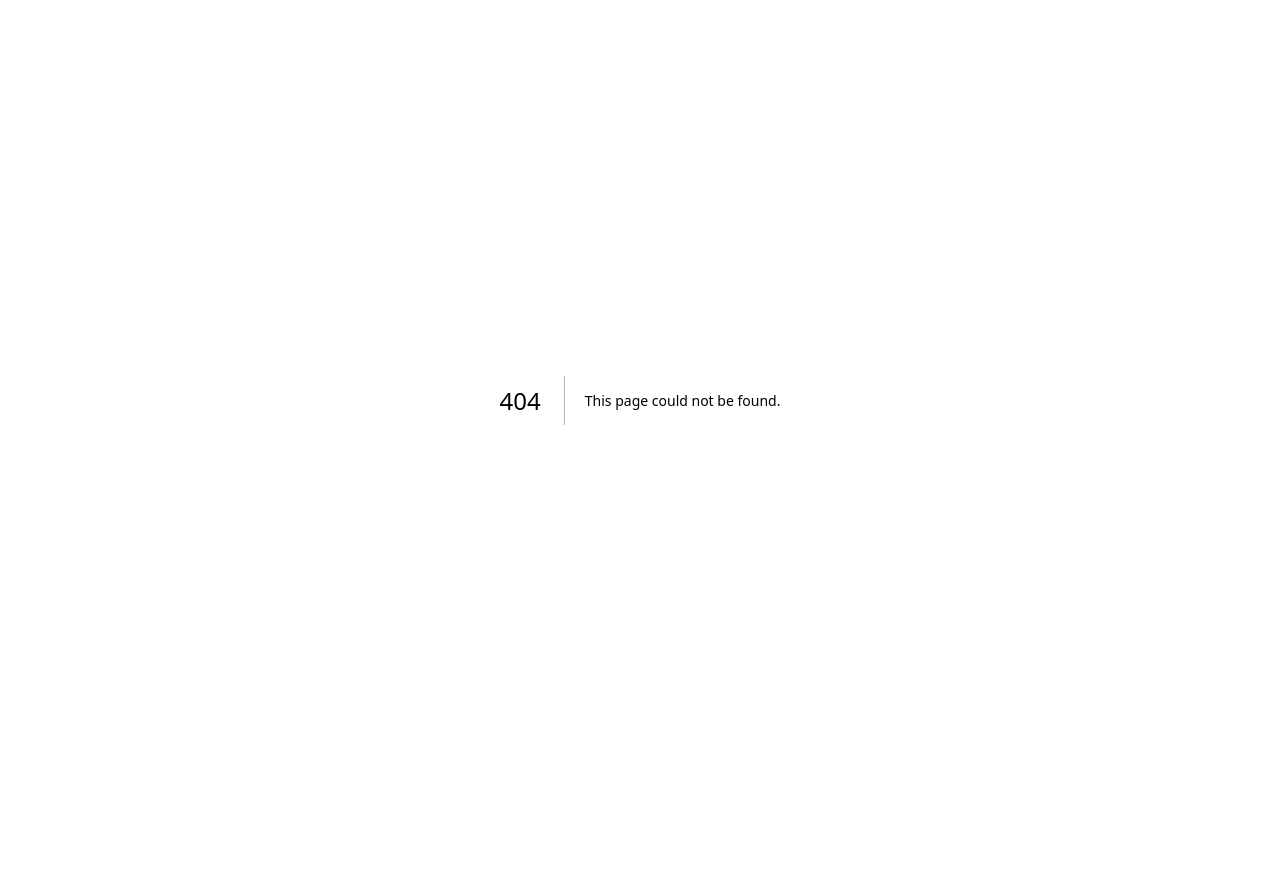
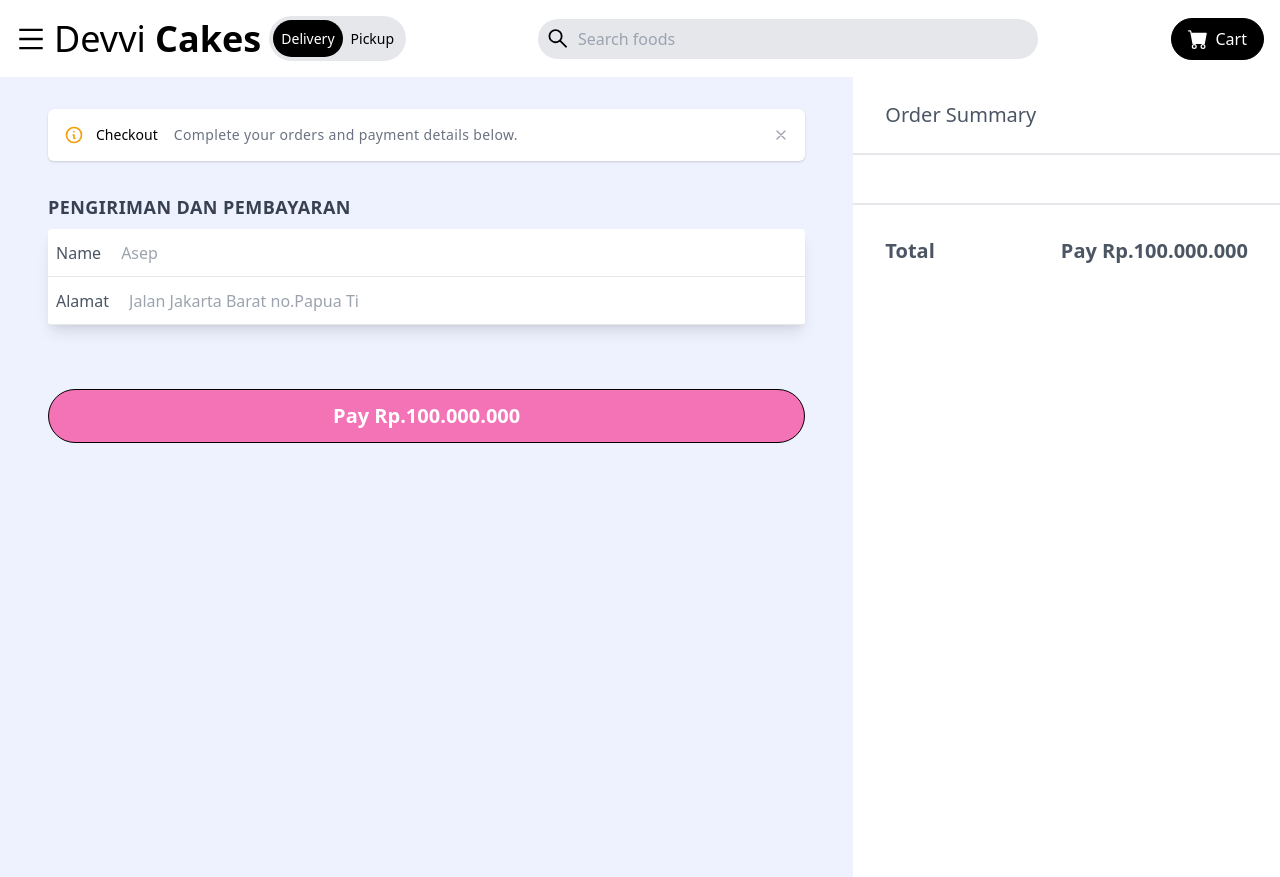
Before and after one commit to TEAM2FSW/2300985_37_Ver_DeviCake_Platinum, a Next.js app in the folder Front-End/: page /checkout in a window 1280 px wide. Before the commit this address had no page. Before the commit the page ends 800 px from the top, so only its background shows below. Built offline with nearby package versions, Linux system fonts and the light colour scheme.

Commit message:
checkout

```diff
--- a/Front-End/src/components/DataForm.jsx
+++ b/Front-End/src/components/DataForm.jsx
@@ -1,28 +1,116 @@
-// components/ContactForm.jsx
-import React from 'react';
+// pages/index.js
+import Head from 'next/head';
 
-const DataForm = () => {
+const Checkout = () => {
   return (
-    <form action="" className="form bg-white p-6 my-10 relative">
-      <div className="icon bg-blue-600 text-white w-6 h-6 absolute flex items-center justify-center p-5" style={{ left: '-40px' }}>
-        <i className="fal fa-phone-volume fa-fw text-2xl transform -rotate-45"></i>
-      </div>
-      <h3 className="text-2xl text-gray-900 font-semibold">Your Address!</h3>
-      <p className="text-gray-600">To help driver find your place</p>
-      <div className="flex space-x-5 mt-3">
-        <input type="text" name="" id="" placeholder="Your Name" className="border p-2 w-1/2" />
-        <input type="tel" name="" id="" placeholder="Your Number" className="border p-2 w-1/2" />
-      </div>
-      <input type="email" name="" id="" placeholder="Your Adress" className="border p-2 w-full mt-3" />
-      <textarea name="" id="" cols="10" rows="3" placeholder="Notes" className="border p-2 mt-3 w-full"></textarea>
-
-      <div className="flex items-baseline space-x-2 mt-2">
+    <div>
+      <Head>
+        <title>Checkout - Your Cakes</title>
+        <link rel="icon" href="/favicon.ico" />
+        <link
+          href="https://unpkg.com/tailwindcss@^2/dist/tailwind.min.css"
+          rel="stylesheet"
+        />
+      </Head>
 
 
+
+      <div className="h-screen grid grid-cols-3">
+        <div className="lg:col-span-2 col-span-3 bg-indigo-50 space-y-8 px-12">
+          <div className="mt-8 p-4 relative flex flex-col sm:flex-row sm:items-center bg-white shadow rounded-md">
+            <div className="flex flex-row items-center border-b sm:border-b-0 w-full sm:w-auto pb-4 sm:pb-0">
+              <div className="text-yellow-500">
+                <svg
+                  xmlns="http://www.w3.org/2000/svg"
+                  className="w-6 sm:w-5 h-6 sm:h-5"
+                  fill="none"
+                  viewBox="0 0 24 24"
+                  stroke="currentColor"
+                >
+                  <path
+                    stroke-linecap="round"
+                    stroke-linejoin="round"
+                    stroke-width="2"
+                    d="M13 16h-1v-4h-1m1-4h.01M21 12a9 9 0 11-18 0 9 9 0 0118 0z"
+                  />
+                </svg>
+              </div>
+              <div className="text-sm font-medium ml-3">Checkout</div>
+            </div>
+            <div className="text-sm tracking-wide text-gray-500 mt-4 sm:mt-0 sm:ml-4">
+              Complete your orders and payment details below.
+            </div>
+            <div className="absolute sm:relative sm:top-auto sm:right-auto ml-auto right-4 top-4 text-gray-400 hover:text-gray-800 cursor-pointer">
+              <svg
+                className="w-4 h-4"
+                fill="none"
+                stroke="currentColor"
+                viewBox="0 0 24 24"
+                xmlns="http://www.w3.org/2000/svg"
+              >
+                <path
+                  stroke-linecap="round"
+                  stroke-linejoin="round"
+                  stroke-width="2"
+                  d="M6 18L18 6M6 6l12 12"
+                />
+              </svg>
+            </div>
+          </div>
+          <div className="rounded-md">
+            <form id="payment-form" method="POST" action="">
+              <section>
+                <h2 className="uppercase tracking-wide text-lg font-semibold text-gray-700 my-2">
+                  PENGIRIMAN DAN PEMBAYARAN
+                </h2>
+                <fieldset className="mb-3 bg-white shadow-lg rounded text-gray-600">
+                  <label className="flex border-b border-gray-200 h-12 py-3 items-center">
+                    <span className="text-right px-2">Name</span>
+                    <input
+                      name="name"
+                      className="focus:outline-none px-3"
+                      placeholder="Asep"
+                      required=""
+                    />
+                  </label>
+                  <label className="flex border-b border-gray-200 h-12 py-3 items-center">
+                    <span className="text-right px-2">Alamat</span>
+                    <input
+                      name="alamat"
+                      type="text"
+                      className="focus:outline-none px-3"
+                      placeholder="Jalan Jakarta Barat no.Papua Timur"
+                      required="yes"
+                    />
+                  </label>
+                  {/* ... Rest of the form fields ... */}
+                </fieldset>
+              </section>
+            </form>
+          </div>
+          <div className="rounded-md">
+
+          </div>
+          <button className="submit-button px-4 py-3 rounded-full bg-pink-400 text-white focus:ring focus:outline-none w-full text-xl font-semibold transition-colors">
+            Pay Rp.100.000.000
+          </button>
+        </div>
+        <div className="col-span-1 bg-white lg:block hidden">
+          <h1 className="py-6 border-b-2 text-xl text-gray-600 px-8">Order Summary</h1>
+          <ul className="py-6 border-b space-y-6 px-8">
+            {/* Item Muncul */}
+          </ul>
+          <div className="px-8 border-b">
+            {/* Total */}
+          </div>
+          <div className="font-semibold text-xl px-8 flex justify-between py-8 text-gray-600">
+            <span>Total</span>
+            <span> Pay Rp.100.000.000 </span>
+          </div>
+        </div>
       </div>
-      <input type="submit" value="Submit" className="w-full mt-6 bg-blue-600 hover:bg-blue-500 text-white font-semibold p-3" />
-    </form>
+    </div>
   );
 };
 
-export default DataForm;
+export default Checkout;
--- a/Front-End/src/components/Food.jsx
+++ b/Front-End/src/components/Food.jsx
@@ -2,7 +2,7 @@
 import ProductDetail from './ProductDetail';
 import { getCakes } from '@/rest/api';
 import { HiOutlineArrowCircleRight } from 'react-icons/hi';
-import { MdClose } from 'react-icons/md'
+import { MdClose } from 'react-icons/md';
 
 const Food = ({ updateCart, cartData }) => {
   const [foods, setFoods] = useState([]);
@@ -49,7 +49,7 @@
   };
 
   return (
-    <div className="max-w-[1640px] m-auto px-4 py-12">
+    <div className="max-w-[1080px] m-auto px-4 py-12">
       <h1 className="text-orange-600 font-bold text-4xl text-center">
         Top Rated Menu Items
       </h1>
@@ -99,7 +99,7 @@
             <img
               src={item.image}
               alt={item.name}
-              className="w-full h-[200px] object-cover rounded-t-lg"
+              className="w-full h-[150px] object-cover rounded-t-lg"
             />
             <div className="flex flex-col md:flex-row justify-between px-2 py-4">
               <p className="font-bold">{item.name}</p>
@@ -116,13 +116,12 @@
  {/* Product Detail */}
 {selectedProduct && (
   <div className="fixed top-0 left-0 w-full h-full bg-gray-800 bg-opacity-50 flex items-center justify-center">
-          <div className="bg-white p-8 rounded-lg relative">
+    <div className="bg-white p-4 lg:p-8 rounded-lg relative">
       {/* Pass addToCart as a prop to ProductDetail */}
       <ProductDetail product={selectedProduct} addToCart={handleAddToCart} />
       <button onClick={handleCloseProductDetail} className="absolute top-0 right-0 m-4">
         <MdClose className="h-6 w-6 text-gray-500" />
       </button>
-
     </div>
   </div>
 )}
--- a/Front-End/src/components/ShoppingCart.jsx
+++ b/Front-End/src/components/ShoppingCart.jsx
@@ -2,6 +2,7 @@
 import { Fragment, useState, useEffect } from 'react';
 import { Dialog, Transition } from '@headlessui/react';
 import { XMarkIcon } from '@heroicons/react/24/outline';
+import Link from 'next/link';
 
 const ShoppingCart = ({ updateCartItemCount, data }) => {
   const [open, setOpen] = useState(true);
@@ -165,12 +166,12 @@
                         Shipping and taxes calculated at checkout.
                       </p>
                       <div className="mt-6">
-                        <a
-                          href="#"
+                        <Link
+                          href="/checkout"
                           className="flex items-center justify-center rounded-md border border-transparent bg-indigo-600 px-6 py-3 text-base font-medium text-white shadow-sm hover:bg-indigo-700"
                         >
                           Checkout
-                        </a>
+                        </Link>
                       </div>
                       <div className="mt-6 flex justify-center text-center text-sm text-gray-500">
                         <p className="mr-2">or</p>
--- /dev/null
+++ b/Front-End/src/pages/checkout/index.js
@@ -0,0 +1,13 @@
+import React from 'react';
+import DataForm from '@/components/DataForm'
+import Navbar from '@/components/Navbar';
+const HistoryPage = () => {
+  return (
+    <div>
+      <Navbar/>
+      <DataForm/>
+    </div>
+  );
+};
+
+export default HistoryPage;
```
Lines whose indentation alone changed are shown as unchanged.
